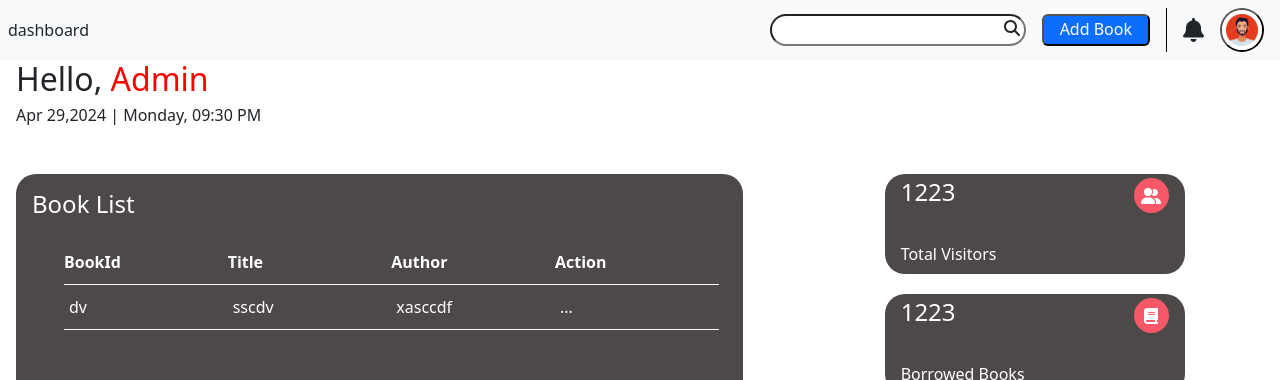
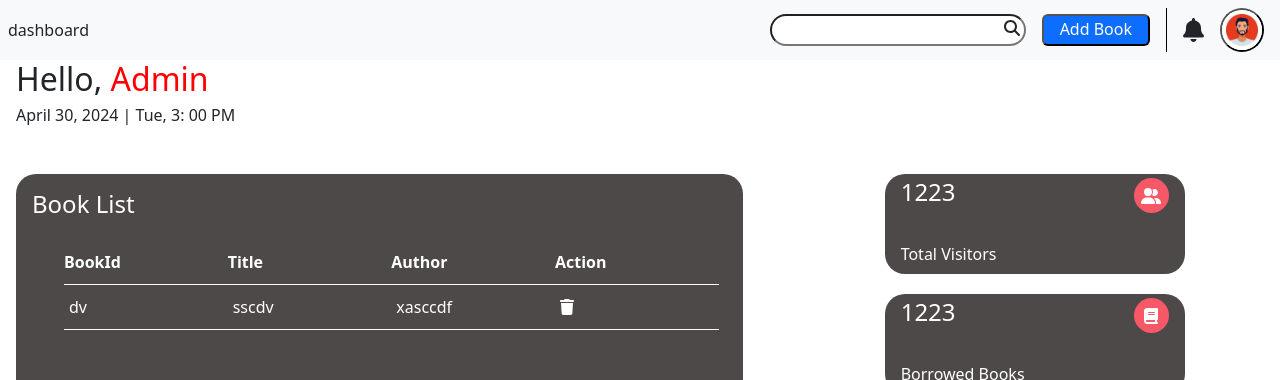
Before and after one commit to sarath2297/Library-management, a React (Vite) app: page /admin in a window 1280 px wide. Shown: the top 380 px of the page. Built offline with nearby package versions, Linux system fonts and the light colour scheme.

Commit message:
new component for time added

```diff
--- a/src/components/Admin/AdminDashBoard.jsx
+++ b/src/components/Admin/AdminDashBoard.jsx
@@ -1,14 +1,14 @@
-import admindash from '../Admin/AdminDashBoard.module.css'
 import { FontAwesomeIcon } from '@fortawesome/react-fontawesome'
-import { faBook, faUserGroup } from '@fortawesome/free-solid-svg-icons'
+import { faBook, faUserGroup , faTrash} from '@fortawesome/free-solid-svg-icons'
+import NameTime from '../Common/NameTime'
 
 function AdminDashBoard() {
 
   return (
     <>
         <div className='ms-3'>
-            <h2>Hello, <span className={admindash.admindashspan}>Admin</span></h2>
-            <h6>Apr 29,2024 | Monday, 09:30 PM</h6>
+            <NameTime/>
+
 
             <div className='row mb-5 mt-5'>
                 <div className='col-md-7'>
@@ -30,7 +30,7 @@ function AdminDashBoard() {
                                 <td>dv</td>
                                 <td>sscdv</td>
                                 <td>xasccdf</td>
-                                <td>...</td>
+                                <td><FontAwesomeIcon icon={faTrash}/></td>
                             </tr>
                         </tbody>
                     </table>
--- /dev/null
+++ b/src/components/Common/NameTime.jsx
@@ -0,0 +1,30 @@
+import React from 'react'
+import admindash from '../Admin/AdminDashBoard.module.css'
+import { useState, useEffect } from 'react';
+
+
+function NameTime() {
+    const [currentDate, setCurrentDate] = useState(new Date());
+
+    const days = ['Sun', 'Mon', 'Tue', 'Wed', 'Thu', 'Fri', 'Sat'];
+    const months = ['January', 'February', 'March', 'April', 'May', 'June', 'July', 'August', 'September', 'October', 'November', 'December'];
+
+    const day = days[currentDate.getDay()];
+    const year = currentDate.getFullYear();
+    const month = months[currentDate.getMonth()];
+    const date = currentDate.getDate();
+    const hours = currentDate.getHours();
+    const minutes = currentDate.getMinutes();
+    const period = hours >= 12 ? 'PM' : 'AM';
+    const formattedHours = hours % 12 || 12;
+    const formattedMinutes = minutes < 10 ? '0' + minutes : minutes;
+
+  return (
+    <div>
+        <h2>Hello, <span className={admindash.admindashspan}>Admin</span></h2>
+        <h6>{`${month} ${date}, ${year}`} | {`${day}, ${formattedHours}: ${formattedMinutes} ${period}`} </h6>
+    </div>
+  )
+}
+
+export default NameTime
```
